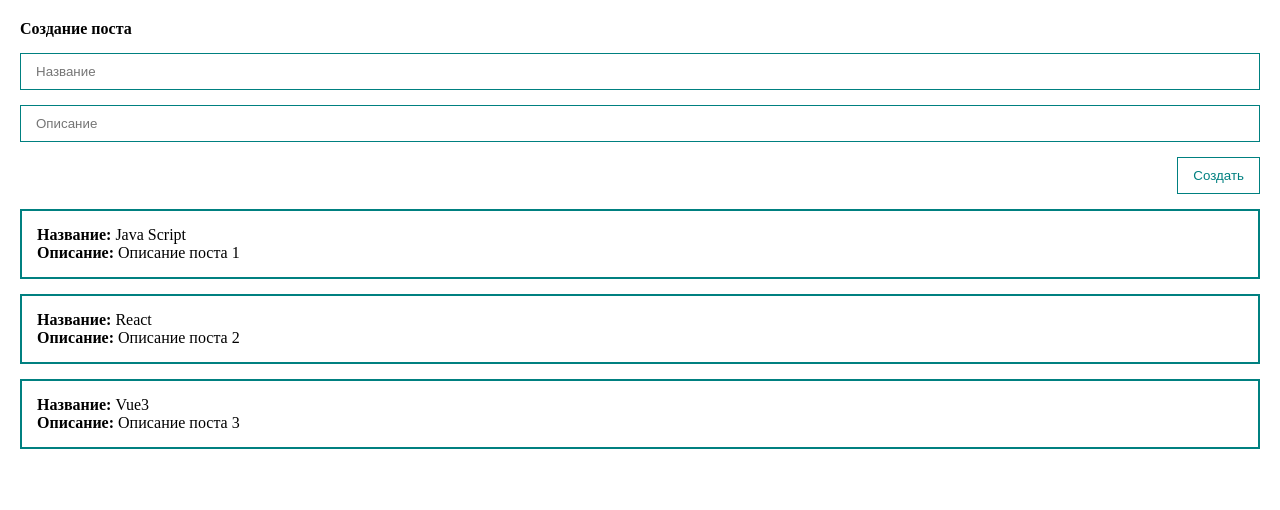
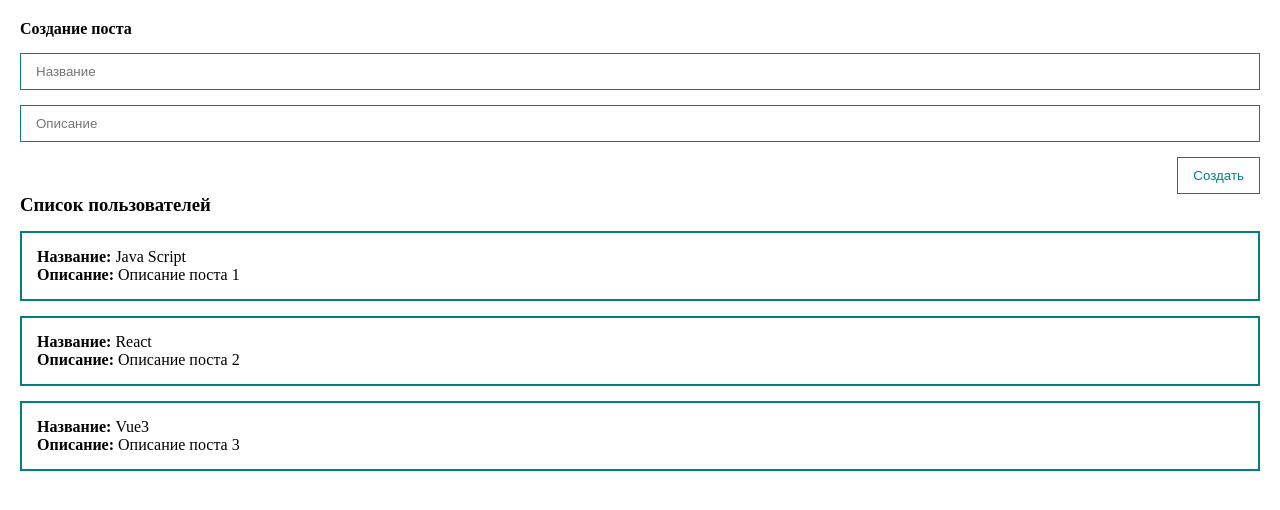
Before and after one commit to Aloxan12/Vue3, a Vue app: page / in a window 1280 px wide. Shown: the top 510 px of the page. Built offline with nearby package versions, Linux system fonts and the light colour scheme.

Commit message:
refactoring

```diff
--- a/src/App.vue
+++ b/src/App.vue
@@ -1,20 +1,19 @@
 <template>
   <div class="app">
-    <form @submit.prevent>
-      <h4>Создание поста</h4>
-      <input v-bind:value="title" @input="title = $event.target.value" class="input" type="text" placeholder="Название">
-      <input v-bind:value="body" @input="body = $event.target.value" class="input" type="text" placeholder="Описание">
-      <button class="btn" @click="createPost">Создать</button>
-    </form>
-    <div class="post" v-for="post in posts"  v-bind:key="post">
-      <div><strong>Название: </strong>{{ post.title }}</div>
-      <div><strong>Описание: </strong>{{ post.body }}</div>
-    </div>
+    <post-form @create="createPost"/>
+    <post-lists
+        :posts="posts"
+    />
   </div>
 </template>
 
 <script>
+import PostForm from "@/components/PostForm";
+import PostLists from "@/components/PostLists";
 export default {
+  components:{
+    PostForm, PostLists
+  },
   data() {
     return {
       posts: [
@@ -22,24 +21,12 @@
         {id: 2, title: 'React', body: 'Описание поста 2'},
         {id: 3, title: 'Vue3', body: 'Описание поста 3'},
       ],
-      title:'',
-      body: ''
     }
   },
   methods: {
-    createPost(){
-      const newPost = {
-        id:Date.now(),
-        title: this.title,
-        body: this.body
-      }
-      this.posts.push(newPost)
-      this.title = '',
-      this.body = ''
+    createPost(post){
+      this.posts.push(post)
     },
-    inputTitle(e){
-      this.title = e.target.value
-    }
   }
 }
 </script>
@@ -53,28 +40,4 @@
 .app{
   padding: 20px;
 }
-
-.post {
-  padding: 15px;
-  border: 2px solid teal;
-  margin-top: 15px;
-}
-form{
-  display: flex;
-  flex-direction: column;
-}
-.input{
-  width: 100%;
-  border: 1px solid teal;
-  padding: 10px 15px;
-  margin-top: 15px;
-}
-.btn{
-  margin-top: 15px;
-  align-self: flex-end;
-  padding: 10px 15px;
-  background: none;
-  color: teal;
-  border: 1px solid teal;
-}
 </style>
--- /dev/null
+++ b/src/components/PostForm.vue
@@ -0,0 +1,61 @@
+<template>
+  <form @submit.prevent>
+    <h4>Создание поста</h4>
+    <input v-model="post.title"
+           class="input"
+           type="text"
+           placeholder="Название">
+    <input v-model="post.body"
+           class="input" type="text"
+           placeholder="Описание">
+    <button class="btn"
+            @click="createPost"
+    >Создать</button>
+  </form>
+</template>
+
+<script>
+export default {
+  data() {
+    return {
+      post: {
+        title: '',
+        body: ''
+      }
+    }
+  },
+  methods: {
+    createPost() {
+      this.post.id = Date.now()
+      this.$emit('create', this.post)
+      this.post = {
+        title: '',
+        body: ''
+      }
+    },
+  }
+}
+</script>
+
+<style scoped>
+form {
+  display: flex;
+  flex-direction: column;
+}
+
+.input {
+  width: 100%;
+  border: 1px solid teal;
+  padding: 10px 15px;
+  margin-top: 15px;
+}
+
+.btn {
+  margin-top: 15px;
+  align-self: flex-end;
+  padding: 10px 15px;
+  background: none;
+  color: teal;
+  border: 1px solid teal;
+}
+</style>
--- /dev/null
+++ b/src/components/PostItem.vue
@@ -0,0 +1,21 @@
+<template>
+  <div class="post">
+    <div><strong>Название: </strong>{{ post.title }}</div>
+    <div><strong>Описание: </strong>{{ post.body }}</div>
+  </div>
+</template>
+
+<script>
+export default {
+  props: {
+    post: {
+      type: Object,
+      required: true
+    }
+  }
+}
+</script>
+
+<style scoped>
+
+</style>
--- /dev/null
+++ b/src/components/PostLists.vue
@@ -0,0 +1,27 @@
+<template>
+  <div>
+    <h3>Список пользователей</h3>
+    <post-item :post="post" v-for="post in posts"  v-bind:key="post" />
+  </div>
+</template>
+
+<script>
+import PostItem from "@/components/PostItem";
+export default {
+  components: {PostItem},
+  props:{
+  posts:{
+    type: Array,
+    required: true
+  }
+}
+}
+</script>
+
+<style scoped>
+.post {
+  padding: 15px;
+  border: 2px solid teal;
+  margin-top: 15px;
+}
+</style>
```
